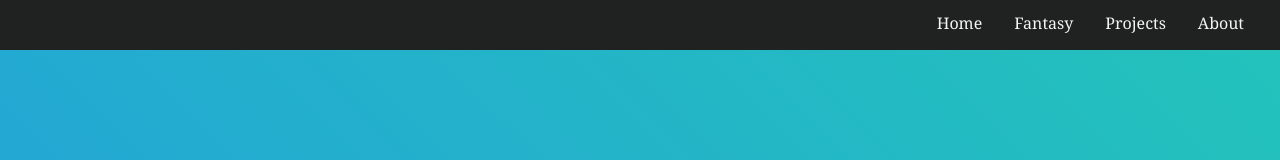
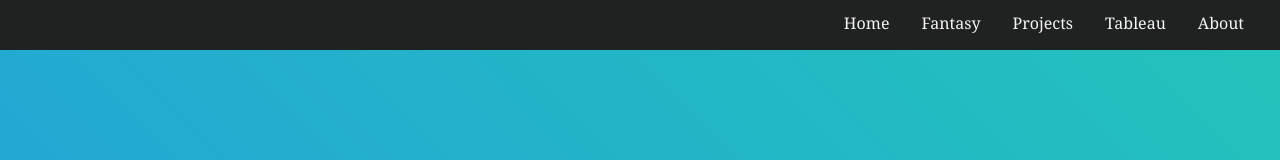
Before and after one commit to cgalga01/cgalga01.github.io, a React (Create React App) app: page / in a window 1280 px wide. Shown: the top 160 px of the page. Built offline with nearby package versions, Linux system fonts and the light colour scheme; a web font is replaced by a local one.

Commit message:
Added Tableau Link

```diff
--- a/src/Components/header.js
+++ b/src/Components/header.js
@@ -29,6 +29,10 @@ function Header() {
           Projects
         </Link>
 
+        <a href='https://public.tableau.com/app/profile/christopher.galgano/vizzes' target= "_blank">
+          Tableau
+        </a>
+
         {/* This link is for my about page */}
         <Link to='/About'>
           About
```
